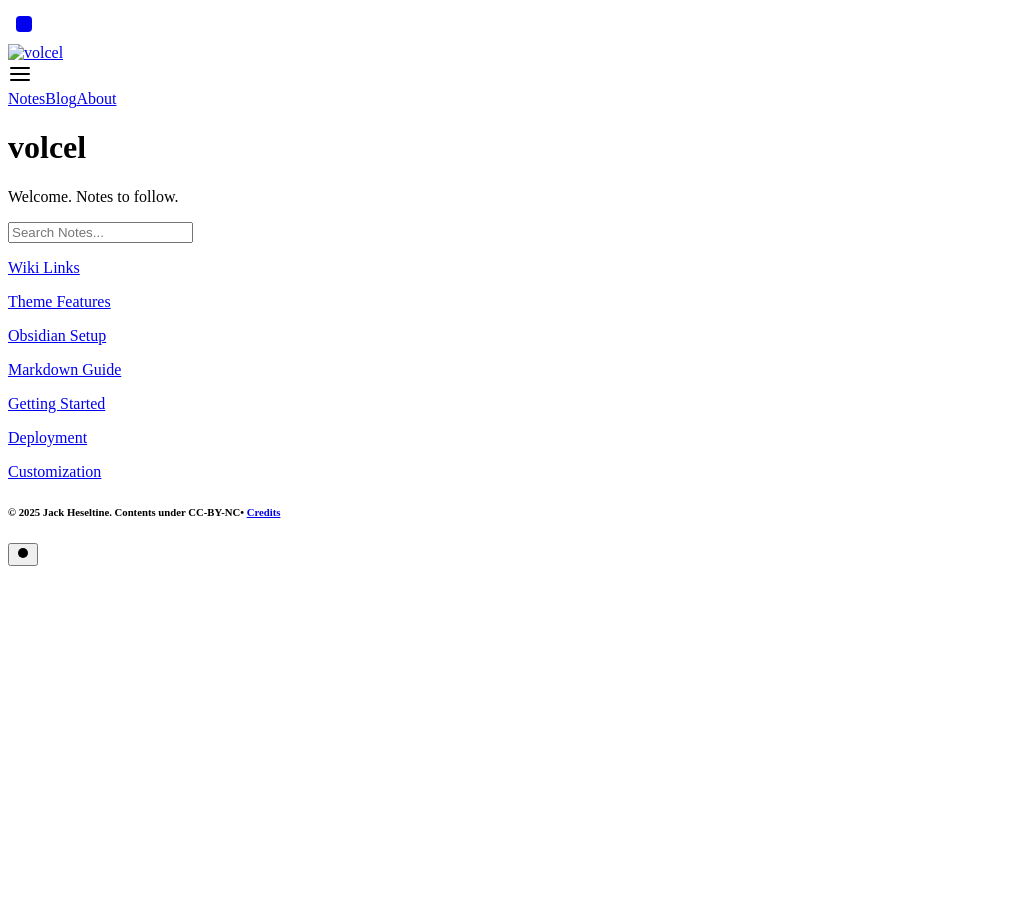
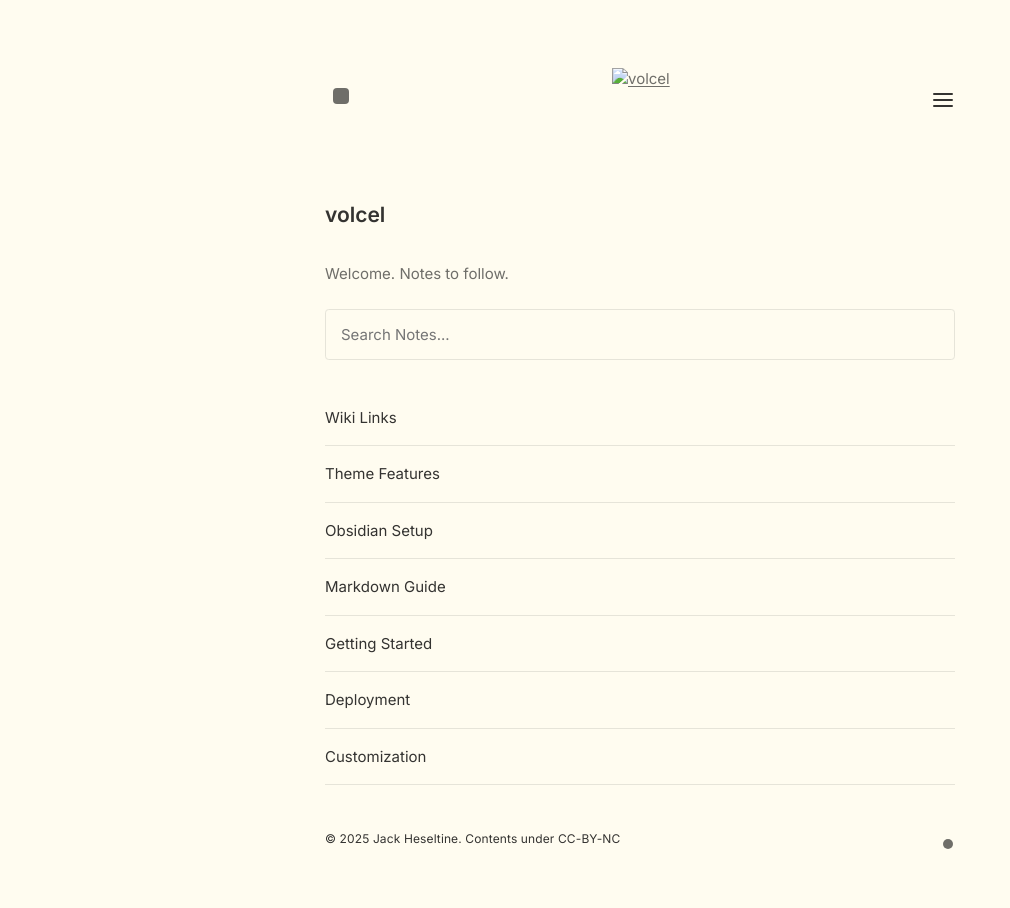
Before and after one commit to heseltime/volcel, a Jekyll site: the page built from pages/index.md, in a window 1280 px wide. Shown: the whole page, without its empty margins (0-1010 px from the left). Built offline with Jekyll 4.4.1, drawn with Linux system fonts in a browser that asks for light colours; part of the change alters nothing that is shown.

Commit message:
Complete

```diff
--- a/_config.yml
+++ b/_config.yml
@@ -42,25 +42,25 @@ url: "https://heseltime.github.io/volcel"
 baseurl: "https://heseltime.github.io/volcel"
 
 # Asset Configuration
-apple_touch_icon: "/volcel/assets/img/profile.png"
-css_file: "/volcel/assets/css/style.css"
-ie_css: "/volcel/assets/css/ie-target.css"
+apple_touch_icon: "/assets/img/profile.png"
+css_file: "/assets/css/style.css"
+ie_css: "/assets/css/ie-target.css"
 
 # Menu Items
 menu:
   - title: "Notes"
-    url: "/volcel/notes"
+    url: "/notes"
   - title: "Blog"
-    url: "/volcel/blog"
+    url: "/blog"
   - title: "About"
-    url: "/volcel/about"
+    url: "/about"
 
 # Footer
 footer:
   copyright: "Jack Heseltine. Contents under CC-BY-NC"
   credits:
-    enabled: true
-    url: "/volcel/credits"
+    enabled: false
+    url: "/credits"
     text: "Credits"
 
 # Collections
--- a/_includes/Footer.html
+++ b/_includes/Footer.html
@@ -3,7 +3,7 @@
     <h6>
       © <span id="year"></span> {{ site.footer.copyright }}
       {%- if site.footer.credits.enabled -%}
-          • <a href="{{ site.baseurl }}{{ site.footer.credits.url }}">{{ site.footer.credits.text }}</a>
+          • <a href="{{ site.baseurl }}{{ site.footer.credits.url }}"> {{ site.footer.credits.text }}</a>
       {%- endif -%}
     </h6>
   </div>
```
